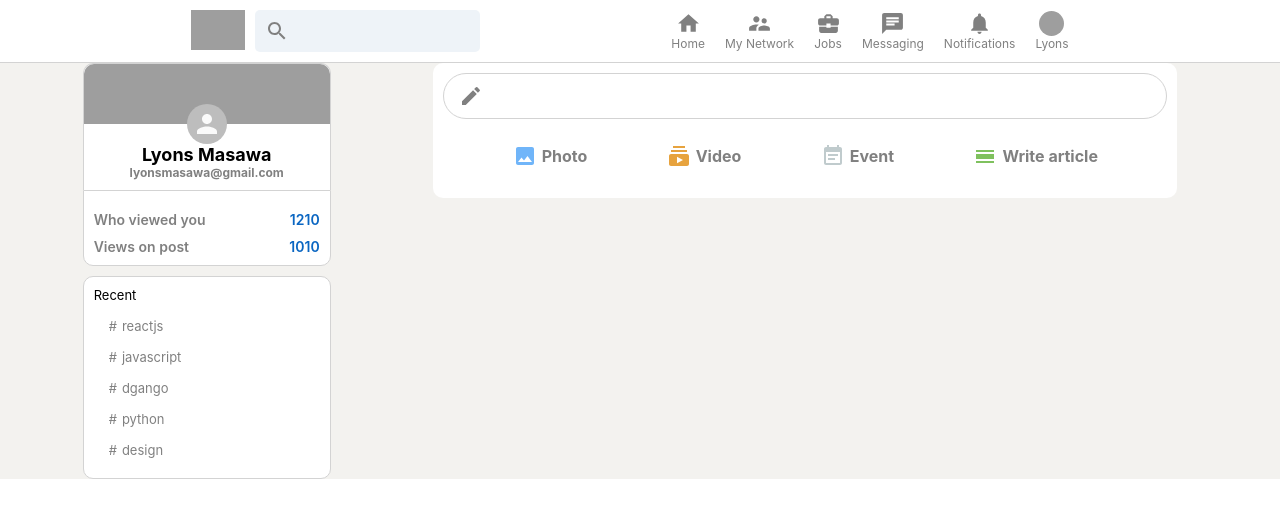
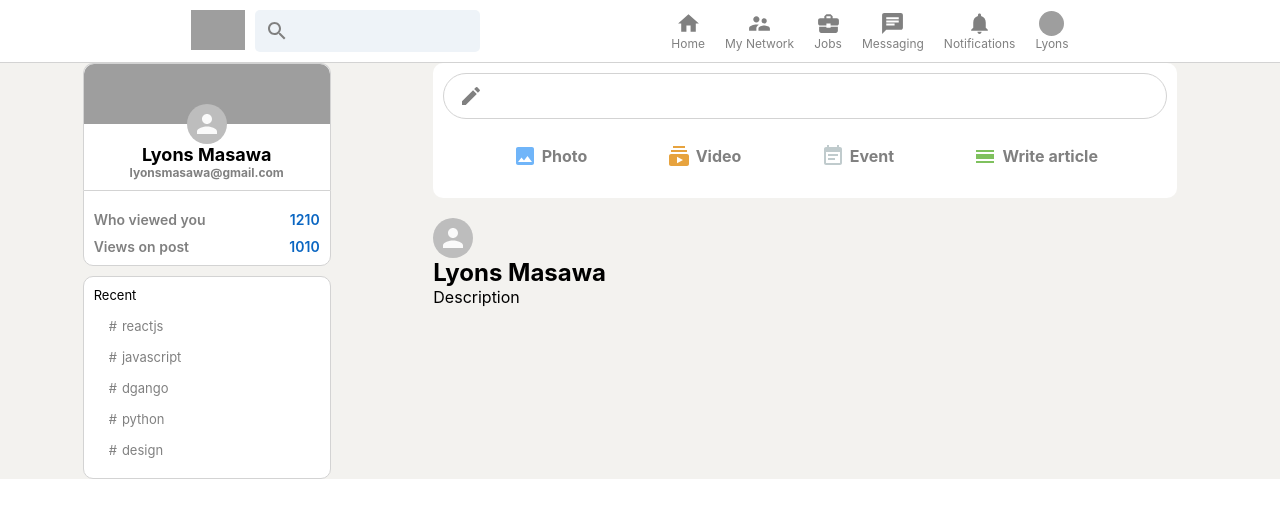
Before and after one commit to Lyonsmasawa/LinkedIn-X, a React (Create React App) app: page / in a window 1280 px wide. Shown: the top 518 px of the page. Built offline with nearby package versions, Linux system fonts and the light colour scheme; grey boxes are pictures that could not be loaded.

Commit message:
post section

```diff
--- a/src/Feed.js
+++ b/src/Feed.js
@@ -1,6 +1,7 @@
 import './Feed.css'
 import { CalendarViewDay, Create, Image, Subscriptions, EventNote } from '@material-ui/icons'
 import InputOption from './InputOption'
+import Post from './Post'
 
 function Feed() {
     return (
@@ -20,6 +21,9 @@
                     <InputOption Icon={CalendarViewDay} title="Write article" color="#7fc15e"/>
                 </div>
             </div>
+            <div className="feed__post">
+                <Post />
+            </div>
 
 
 
```
